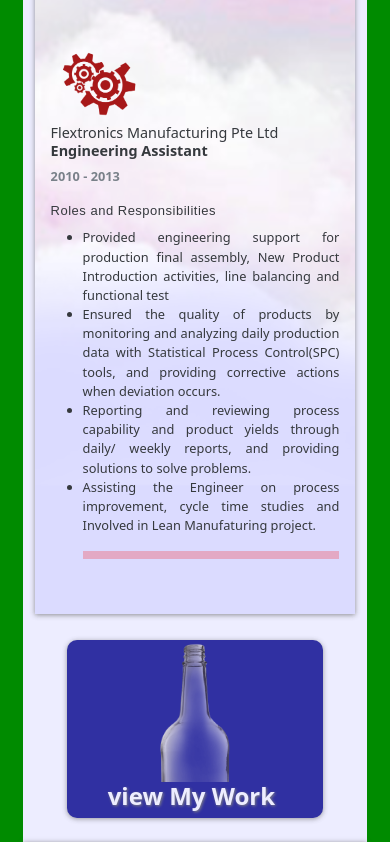
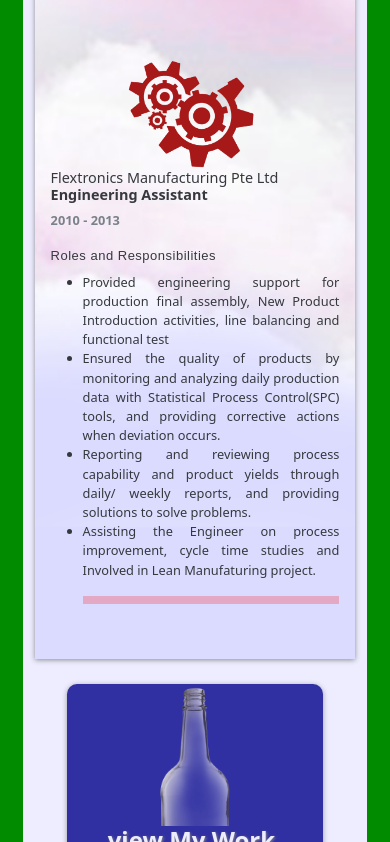
Before and after one commit to GohYH/yhgohportfolio, a website: page dist/aboutMe.html in a window 390 px wide. Shown: the part 1520-2362 px from the top of the page. Drawn offline with nearby package versions, Linux system fonts and the light colour scheme.

Commit message:
minor changed

```diff
--- a/dist/aboutMe.html
+++ b/dist/aboutMe.html
@@ -211,7 +211,11 @@
 
         <section class="last-container-AM last-container animation-standard">
           <div class="edu-web-img">
-            <img src="img/EA.png" style="background-color: #11ffee00" alt="" />
+            <img
+              src="img/EA.png"
+              style="background-color: #11ffee00"
+              alt="engineering assistant"
+            />
           </div>
           <h4>
             Flextronics Manufacturing Pte Ltd<br />
--- a/dist/index.css
+++ b/dist/index.css
@@ -699,7 +699,7 @@
 
 /* 3rd-img */
 .edu-web-img img{
-    max-width: 35%;
+    max-width: 50%;
 }
 .first-container-AM h4, .second-container-AM h4, .last-container-AM h4{
     font-size: 1.4em;
@@ -1136,6 +1136,10 @@
         /* reduced */
         top:200px;
     }
+    .edu-web-img img{
+        max-width: 60%;
+        margin: 0 auto;
+    }
 }
 @media only screen and (max-width:550px) {
 .card-grid-container{
```
